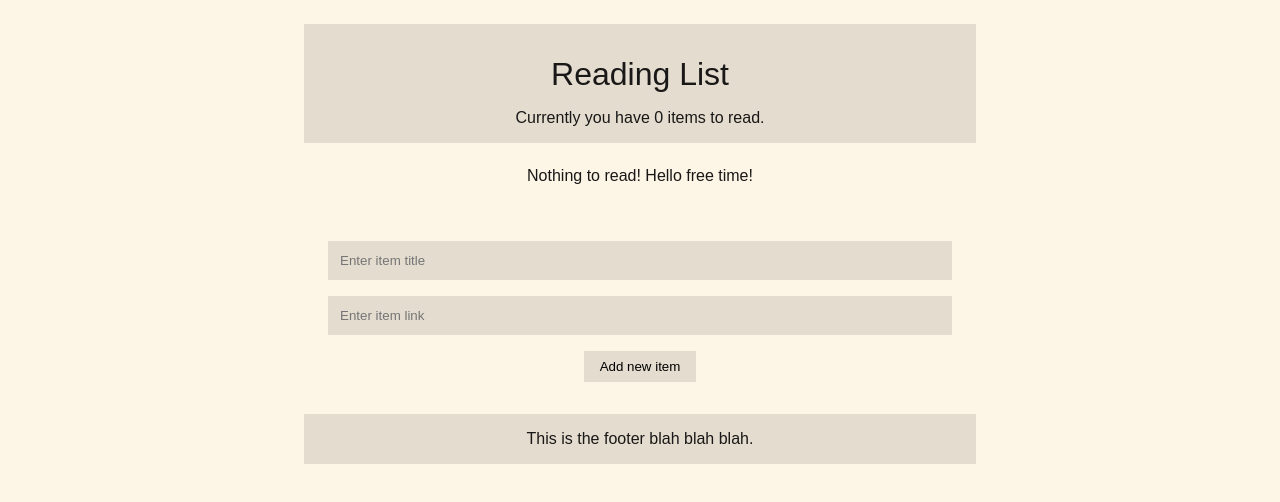
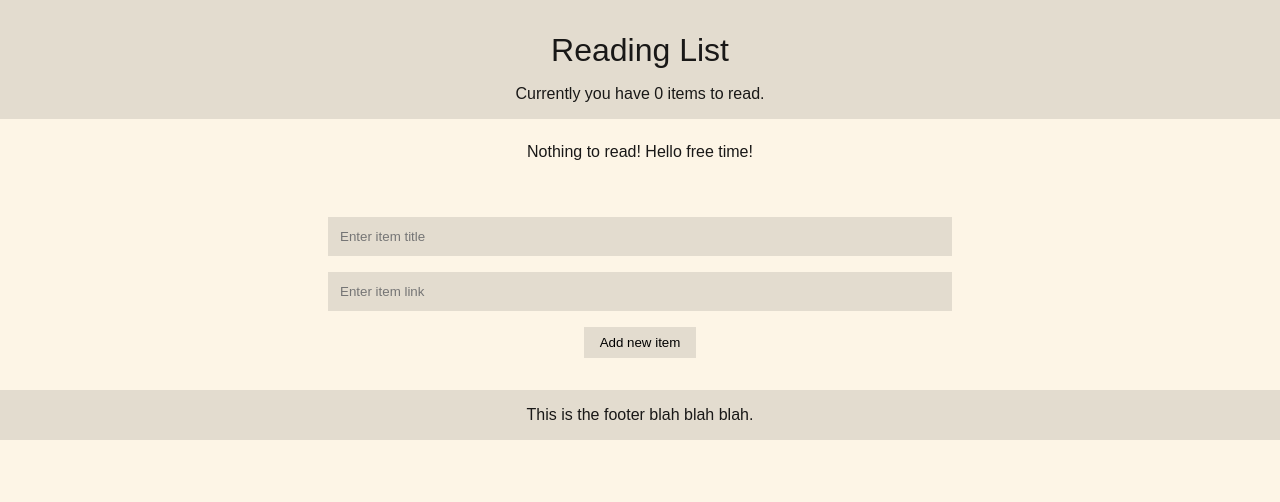
Before and after one commit to matt-harris/react-ts-myreadinglist, a React (Create React App) app: page / in a window 1280 px wide. Shown: the top 502 px of the page. Built offline with nearby package versions, Linux system fonts and the light colour scheme.

Commit message:
move container and tweak styles

```diff
--- a/src/App.tsx
+++ b/src/App.tsx
@@ -9,7 +9,8 @@ import GlobalStyles from './styles/GlobalStyle';
 
 const Container = styled.div`
   max-width: 44rem;
-  margin: 1.5rem auto;
+  margin-right: auto;
+  margin-left: auto;
   padding-right: 1rem;
   padding-left: 1rem;
 `;
@@ -20,12 +21,12 @@ function App() {
       <GlobalStyles />
       <div className='App'>
         <ListContextProvider>
+          <Header />
           <Container>
-            <Header />
             <List />
             <ListForm />
-            <Footer />
           </Container>
+          <Footer />
         </ListContextProvider>
       </div>
     </>
```
